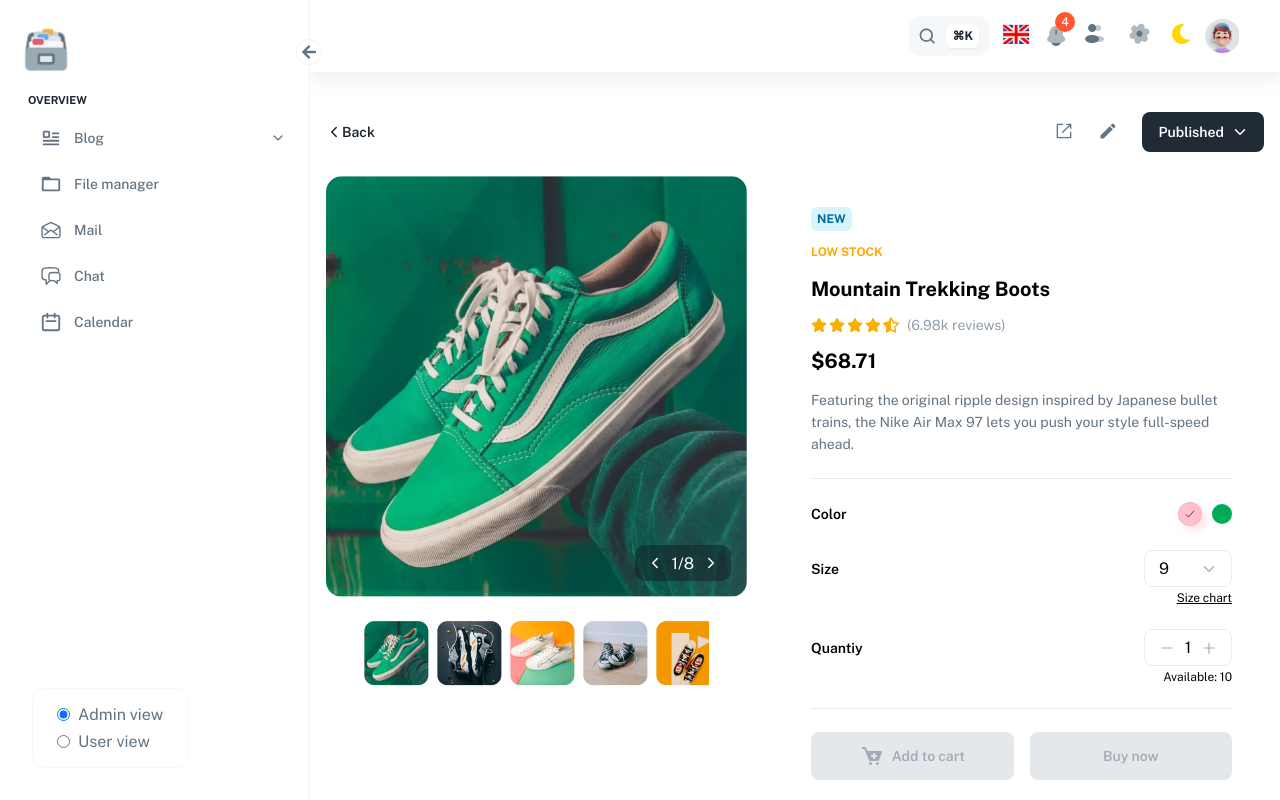
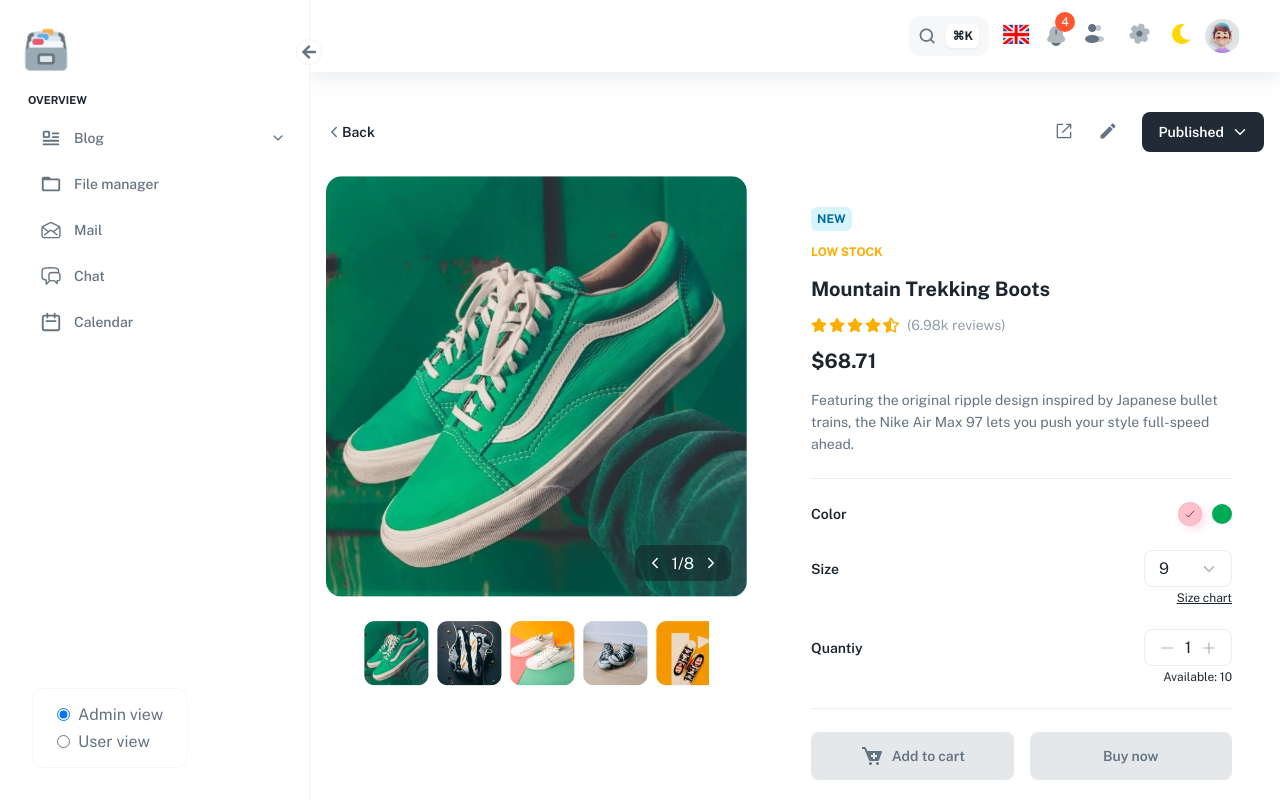
Before and after one commit to hajarakotozafy/blog, a React (Vite) app: page /product/details in a window 1280 px wide. Built offline with nearby package versions, Linux system fonts and the light colour scheme.

Commit message:
feat: add product details dark mode style

```diff
--- a/src/components/Button/Button.scss
+++ b/src/components/Button/Button.scss
@@ -16,7 +16,9 @@
     }
     &.btn-disabled{
         background-color: rgba(145, 158, 171, 0.24);
-        color: rgba(145, 158, 171, 0.8);
+        @include themed {
+            color: t('text-gray');
+        }
     }
     &.btn-white{
         background-color: transparent;
--- a/src/components/ProducDetailsCard/ProductDetailsCard.scss
+++ b/src/components/ProducDetailsCard/ProductDetailsCard.scss
@@ -1,3 +1,4 @@
+@use '../../styles/abstracts' as *;
 .p-card-container{
     display: flex;
     flex-direction: column;
@@ -16,6 +17,9 @@
             font-size: 16px;
             font-weight: 600;
             margin-bottom: 8px;
+            @include themed {
+                color: t('text-black');
+            }
         }
     }
     .text{
@@ -25,6 +29,9 @@
             font-weight: 400;
             line-height: 22px;
             text-align: center;
+            @include themed {
+                color: t('text-gray');
+            }
         }
     }
 }
--- a/src/components/ProductDescriptionsReviews/ProductDescriptionsReviews.scss
+++ b/src/components/ProductDescriptionsReviews/ProductDescriptionsReviews.scss
@@ -1,3 +1,4 @@
+@use '../../styles/abstracts' as *;
 .product-descriptions-reviews-container{
     box-shadow: 0px 12px 24px -4px rgba(145, 158, 171, 0.12);
     box-shadow: 0px 0px 2px 0px rgba(145, 158, 171, 0.2);
@@ -11,11 +12,16 @@
         div{
             font-size: 14px;
             font-weight: 600;
-            color: rgba(99, 115, 129, 1);
+            @include themed {
+                color: t('text-gray');
+            }
             padding: 16px 0;
             cursor: pointer;
             &.active{
-                color: rgba(28, 37, 46, 1);
+                @include themed {
+                    color: t('text-black');
+                    border-bottom: t('status-filter-active-border-bottom-blog-list');
+                }
                 border-bottom: 2px solid rgba(28, 37, 46, 1);
             }
         }
@@ -25,7 +31,9 @@
         h3{
             font-size: 18px;
             font-weight: 600;
-            color: rgba(28, 37, 46, 1);
+            @include themed {
+                color: t('text-black');
+            }
             margin-bottom: 16px;
         }
         p{
@@ -34,6 +42,9 @@
         }
     }
     .specification{
+        @include themed {
+            color: t('text-black');
+        }
         .specifications-details{
             margin-bottom: 24px;
             display: flex;
@@ -54,6 +65,9 @@
         flex-direction: column;
         row-gap: 14px;
         margin-bottom: 24px;
+        @include themed {
+            color: t('text-black');
+        }
     }
     .benefits{
         padding: 0 16px;
@@ -61,6 +75,9 @@
         flex-direction: column;
         row-gap: 14px;
         margin-bottom: 24px;
+        @include themed {
+            color: t('text-black');
+        }
     }
     .delivery-returns{
         display: flex;
@@ -74,6 +91,9 @@
                 margin-left: 24px;
             }
         }
+        @include themed {
+            color: t('text-black');
+        }
     }
     margin-bottom: 40px;
 }
--- a/src/pages/ProductDetails/ProductDetails.scss
+++ b/src/pages/ProductDetails/ProductDetails.scss
@@ -1,3 +1,5 @@
+@use '../../styles/abstracts' as *;
+
 .product-details-container{
     display: flex;
     align-items: center;
@@ -14,11 +16,19 @@
             .back-btn{
                 display: flex;
                 align-items: center;
+                @include themed {
+                    color: t('text-black');
+                }
             }
             span{
                 color: rgba(28, 37, 46, 1);
                 font-size: 14px;
                 font-weight: 600;
+                svg{
+                    @include themed {
+                        color: t('text-gray');
+                    }
+                }
             }
             display: flex;
             justify-content: space-between;
@@ -108,6 +118,9 @@
                     font-size: 20px;
                     font-weight: 700;
                     margin-bottom: 16px;
+                    @include themed {
+                        color: t('text-black');
+                    }
                 }
                 .review{
                     display: flex;
@@ -132,6 +145,9 @@
                     p{
                         font-size: 20px;
                         font-weight: 700;
+                        @include themed {
+                            color: t('text-black');
+                        }
                     }
                 }
                 .description{
@@ -140,6 +156,9 @@
                     color: rgba(99, 115, 129, 1);
                     line-height: 22px;
                     margin-bottom: 23px;
+                    @include themed {
+                        color: t('text-gray');
+                    }
                 }
                 .separator{
                     width: 100%;
@@ -148,6 +167,9 @@
                     margin-bottom: 23px;
                 }
                 .other-details{
+                    @include themed {
+                        color: t('text-black');
+                    }
                     div{
                         display: flex;
                         justify-content: space-between;
@@ -243,13 +265,17 @@
                         align-items: center;
                         cursor: pointer;
                         svg{
-                            color: rgba(99, 115, 129, 1);
+                            @include themed {
+                                color: t('text-gray');
+                            }
                         }
                         span{
                             font-size: 14px;
                             font-weight: 600;
                             margin-left: 8px;
-                            color: rgba(99, 115, 129, 1);
+                            @include themed {
+                                color: t('text-gray');
+                            }
                         }
                     }
                 }
```
